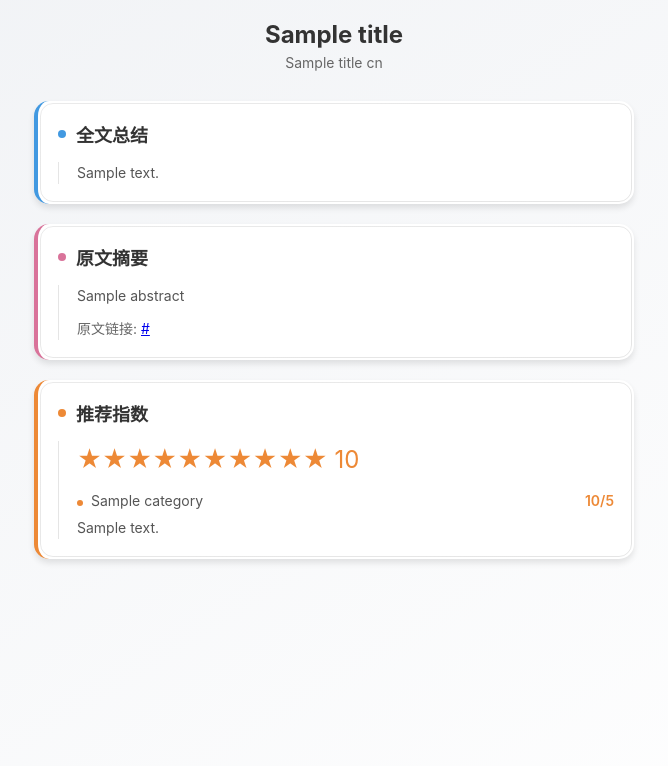
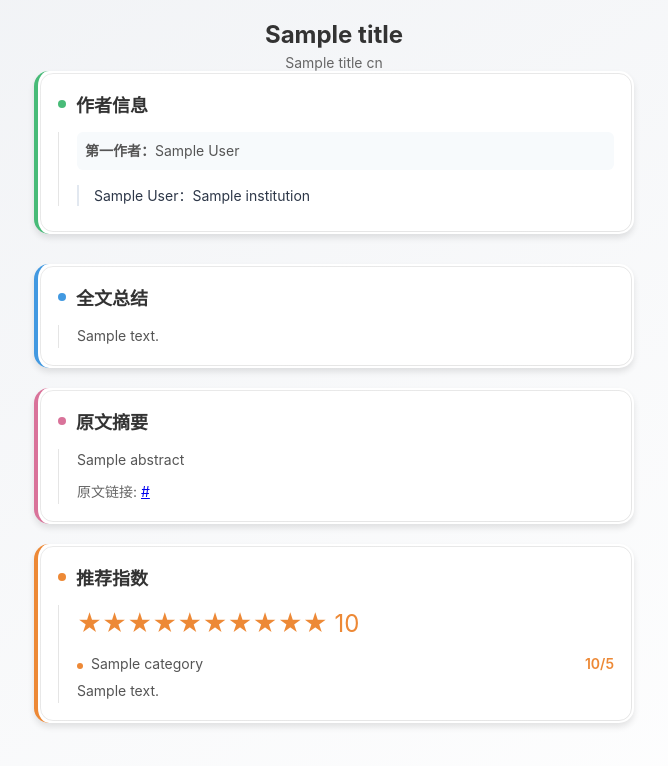
Before and after one commit to Raven-EM11/arXivAgent, a Python web app: template template/v1.html in a window 1280 px wide. Shown: the top 766 px of the page, without its empty margins (306-974 px from the left). Run offline with Jinja, Linux system fonts and the light colour scheme; the template is opened without the code that fills it: most values are stand-ins (such as "Sample title", 1, 10 or a date in 2020).

Commit message:
add author and affiliation info

```diff
--- a/articles_processor.py
+++ b/articles_processor.py
@@ -52,6 +52,8 @@ class ArticlePostProcessor:
                     "description": analysis['rating_details']["相关程度"]["description"]
                 }
             },
+            'first_author': article.author_and_affiliation.get('first_author', ''),  # 添加第一作者
+            'author_institutions': article.author_and_affiliation.get('author_institutions', []),  # 添加作者机构信息
             'update_time': datetime.now().strftime('%Y年%m月%d日 %H:%M')
         }
 
--- a/template/v1.html
+++ b/template/v1.html
@@ -84,6 +84,7 @@
             margin-bottom: 15px;
             display: flex;
             align-items: center;
+            text-align: left;
         }
 
         .card-title::before {
@@ -101,6 +102,7 @@
             color: #555;
             padding-left: 18px;
             border-left: 1px solid rgba(0, 0, 0, 0.1);
+            text-align: left;
         }
         .abstract .card-title::before { background-color: #d9739a; }  /* 浅蓝色 */
         .abstract { border-left: 4px solid #d9739a; }
@@ -176,6 +178,31 @@
             color: #888;
             margin-top: 30px;
         }
+
+        /* 添加作者信息样式 */
+        .authors .card-title::before { background-color: #48BB78; }
+        .authors { border-left: 4px solid #48BB78; }
+
+        .author-item {
+            margin: 8px 0;
+            padding-left: 15px;
+            border-left: 2px solid #e2e8f0;
+            text-align: left;
+            line-height: 1.5;
+            color: #2d3748;
+        }
+
+        .first-author {
+            margin-bottom: 15px;
+            padding: 8px;
+            background: #f7fafc;
+            border-radius: 6px;
+            text-align: left;
+        }
+
+        .authors .card-content {
+            text-align: left;
+        }
     </style>
 </head>
 <body>
@@ -183,6 +210,27 @@
         <header>
             <h1>{{ title }}</h1>
             <p class="subtitle">{{ title_cn }}</p>
+
+            <!-- 添加作者信息卡片 -->
+            <div class="card authors">
+                <div class="card-content">
+                    <h2 class="card-title">作者信息</h2>
+                    <div class="card-body">
+                        <div class="first-author">
+                            <strong>第一作者：</strong>{{ first_author }}
+                        </div>
+                        <div class="all-authors">
+                            {% for author_info in author_institutions %}
+                                {% for author, institution in author_info.items() %}
+                                <div class="author-item">
+                                    {{ author }}：{{ institution }}
+                                </div>
+                                {% endfor %}
+                            {% endfor %}
+                        </div>
+                    </div>
+                </div>
+            </div>
         </header>
 
         <main>
```
Also changed, not shown: auto_arxiv_fetch.py (+10 -4 lines), models.py (+17 -0 lines).
